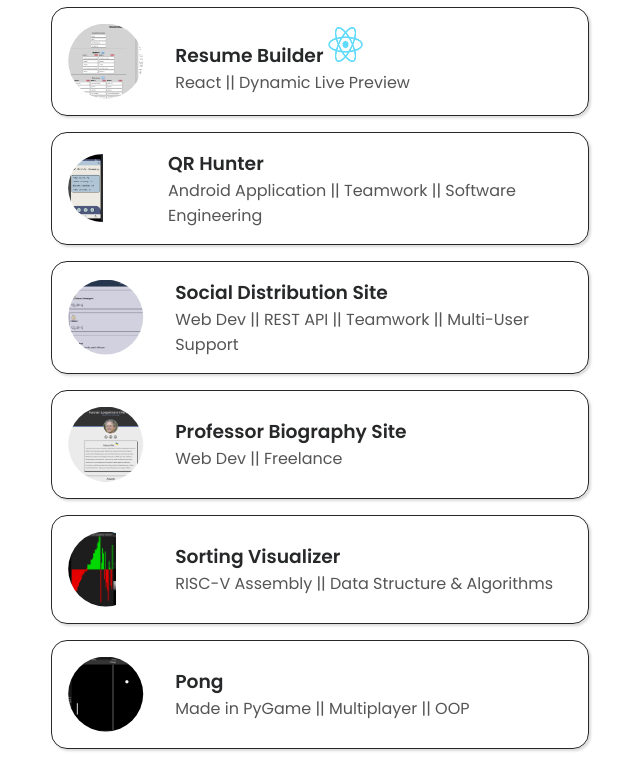
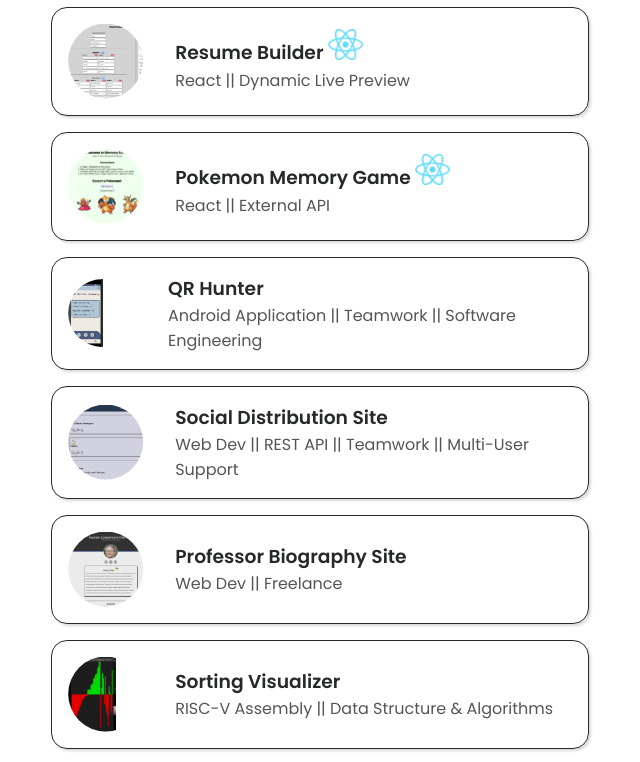
Before and after one commit to Eoljjang/portfolio, a plain HTML site: page index.html in a window 1280 px wide. Shown: the part 3060-3822 px from the top of the page, without its empty margins (320-960 px from the left). Drawn offline with Linux system fonts and the light colour scheme.

Commit message:
added memory game project

```diff
--- a/index.html
+++ b/index.html
@@ -238,12 +238,23 @@
             <div class="projects-container">
                 <div class="project-card">
                     <div class="project-preview">
-                        <img src="./assets/preview.png" alt="">
+                        <img src="./assets/resume-app-preview.png" alt="">
                     </div>
 
                     <div class="project-caption">
-                        <h3 class="text-main"><a href="https://resume-builder-eoljjang.netlify.app" target="_blank">Resume Builder</a> <img src="./assets/react-logo.png" class="icon"></h3>
+                        <h3 class="text-main"><a href="https://resume-builder-eoljjang.netlify.app" target="_blank">Resume Builder</a> <img src="./assets/react-logo.png" class="react-icon"></h3>
                         <p class="text-sub">React || Dynamic Live Preview</p>
+                    </div>
+                </div>
+
+                <div class="project-card">
+                    <div class="project-preview">
+                        <img src="./assets/pokemon-mem-game-preview.png" alt="">
+                    </div>
+
+                    <div class="project-caption">
+                        <h3 class="text-main"><a href="https://pokemon-mem-game.netlify.app/" target="_blank">Pokemon Memory Game</a> <img src="./assets/react-logo.png" class="react-icon"></h3>
+                        <p class="text-sub">React || External API</p>
                     </div>
                 </div>
 
--- a/style.css
+++ b/style.css
@@ -43,6 +43,11 @@ a {
 .icon{
     width: 35px;
     height: 35px;
+}
+
+.react-icon{
+    width: 35px;
+    height: auto;
 }
 
 .text-title{
```
Also changed, not shown: assets/pokemon-mem-game-preview.png (added), assets/resume-app-preview.png (renamed from assets/preview.png).
